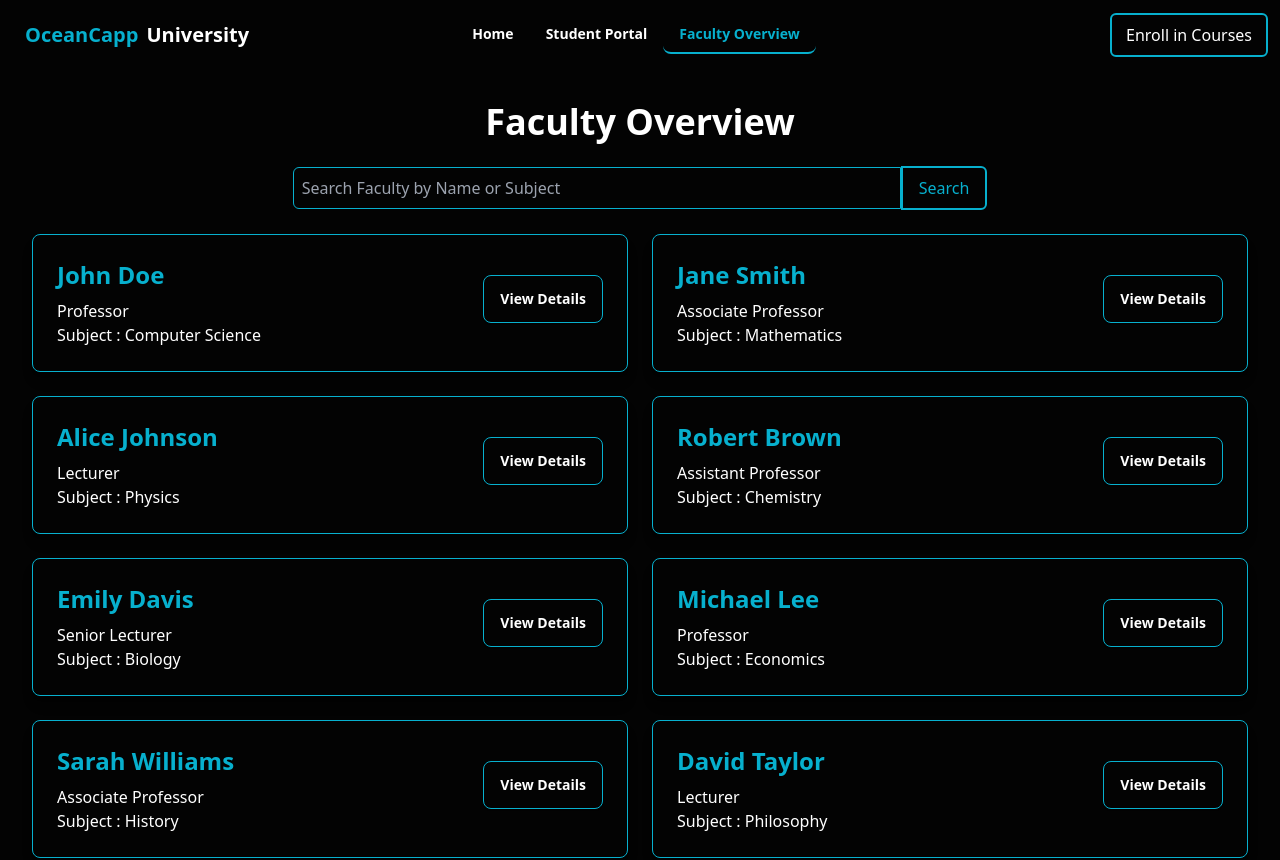
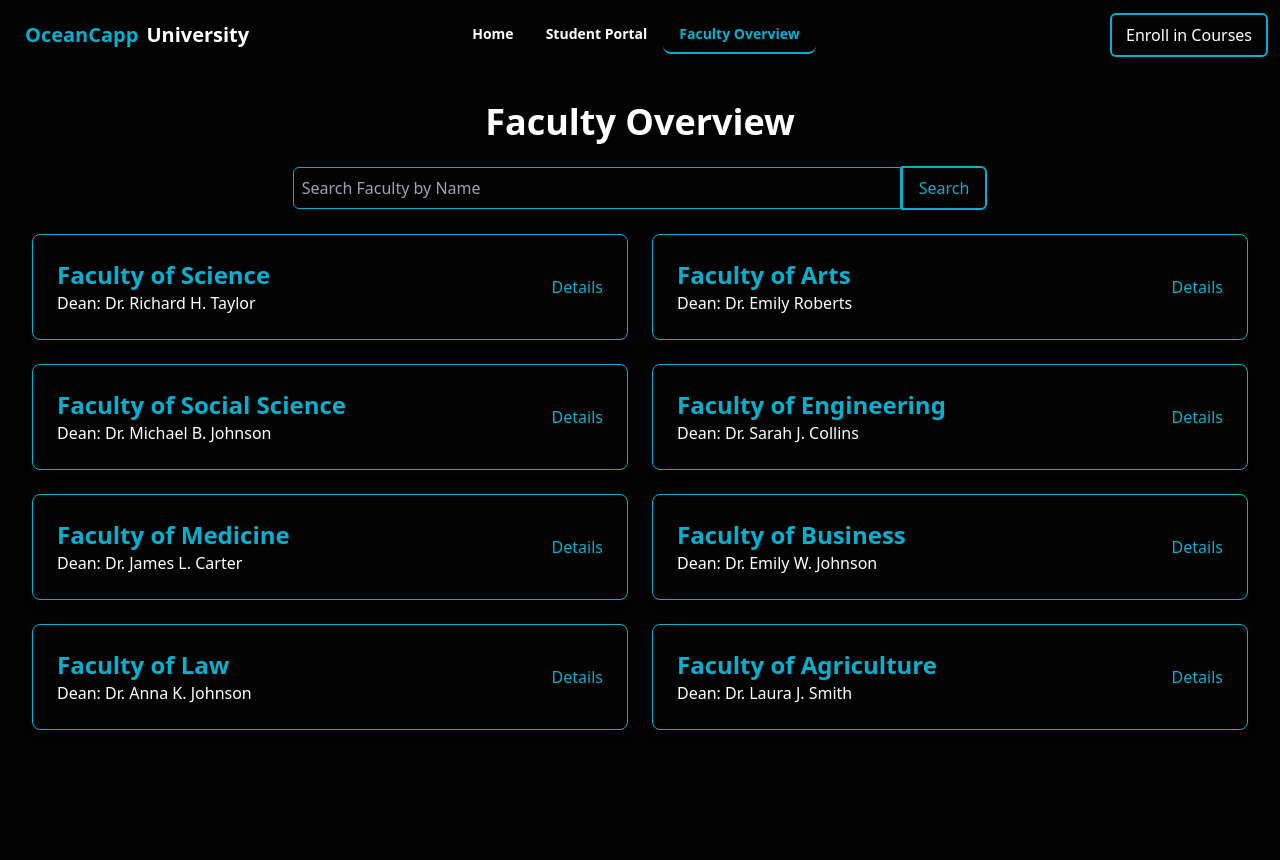
Before and after one commit to Monwar23/Student-Management-System, a React (Vite) app: page /faculty in a window 1280 px wide. Shown: the top 860 px of the page. Built offline with nearby package versions, Linux system fonts and the light colour scheme.

Commit message:
updated faculty details

```diff
--- a/public/facultyList.json
+++ b/public/facultyList.json
@@ -1,112 +1,285 @@
 [
     {
         "id": 1,
-        "name": "John Doe",
-        "designation": "Professor",
-        "subject": "Computer Science",
+        "facultyName": "Faculty of Science",
+        "deanName": "Dr. Richard H. Taylor",
+        "facultyDetails": {
+            "contact": "+123456789",
+            "officeHours": "9 AM - 5 PM",
+            "location": "Science Building, Main Campus"
+        },
+        "departments": [
+            {
+                "id": 1,
+                "name": "Department of Computer Science",
+                "head": "John Doe",
+                "contact": "john@university.edu",
                 "officeHours": "10 AM - 12 PM",
-        "contact": "john@university.edu",
-        "bio": "Ph.D. in Computer Science from XYZ University. Research interests include algorithms and artificial intelligence.",
-        "courses": ["CS101 - Introduction to Programming", "CS201 - Data Structures"],
-        "profileImage": "https://i.ibb.co.com/sbHX87w/Whats-App-Image-2024-10-04-at-22-39-32-fb73657b.jpg"
+                "courses": [
+                    "CS101 - Introduction to Programming",
+                    "CS201 - Data Structures"
+                ]
             },
             {
                 "id": 2,
-        "name": "Jane Smith",
-        "designation": "Associate Professor",
-        "subject": "Mathematics",
+                "name": "Department of Mathematics",
+                "head": "Jane Smith",
+                "contact": "jane@university.edu",
                 "officeHours": "1 PM - 3 PM",
-        "contact": "jane@university.edu",
-        "bio": "M.Sc. in Mathematics. Focus on number theory and statistics.",
-        "courses": ["MATH101 - Calculus I", "MATH201 - Linear Algebra"],
-        "profileImage": "https://i.ibb.co.com/pbL5pSY/Whats-App-Image-2024-10-04-at-22-39-31-bfde0240.jpg"
+                "courses": [
+                    "MATH101 - Calculus I",
+                    "MATH201 - Linear Algebra"
+                ]
             },
             {
                 "id": 3,
-        "name": "Alice Johnson",
-        "designation": "Lecturer",
-        "subject": "Physics",
+                "name": "Department of Physics",
+                "head": "Alice Johnson",
+                "contact": "alice@university.edu",
                 "officeHours": "11 AM - 1 PM",
-        "contact": "alice@university.edu",
-        "bio": "B.Sc. in Physics with research in quantum mechanics.",
-        "courses": ["PHYS101 - General Physics", "PHYS201 - Quantum Mechanics"],
-        "profileImage": "https://i.ibb.co.com/P6jRCVR/Whats-App-Image-2024-10-04-at-22-39-30-103912f2.jpg"
+                "courses": [
+                    "PHYS101 - General Physics",
+                    "PHYS201 - Quantum Mechanics"
+                ]
+            }
+        ]
+    },
+    {
+        "id": 2,
+        "facultyName": "Faculty of Arts",
+        "deanName": "Dr. Emily Roberts",
+        "facultyDetails": {
+            "contact": "+987654321",
+            "officeHours": "9 AM - 5 PM",
+            "location": "Arts Building, North Wing"
+        },
+        "departments": [
+            {
+                "id": 4,
+                "name": "Department of History",
+                "head": "Sarah Williams",
+                "contact": "sarah@university.edu",
+                "officeHours": "10 AM - 12 PM",
+                "courses": [
+                    "HIST101 - World History",
+                    "HIST201 - Medieval Europe"
+                ]
+            },
+            {
+                "id": 5,
+                "name": "Department of Philosophy",
+                "head": "David Taylor",
+                "contact": "david@university.edu",
+                "officeHours": "3 PM - 5 PM",
+                "courses": [
+                    "PHIL101 - Introduction to Philosophy",
+                    "PHIL201 - Ethics"
+                ]
+            }
+        ]
+    },
+    {
+        "id": 3,
+        "facultyName": "Faculty of Social Science",
+        "deanName": "Dr. Michael B. Johnson",
+        "facultyDetails": {
+            "contact": "+1122334455",
+            "officeHours": "9 AM - 5 PM",
+            "location": "Social Sciences Building, East Wing"
+        },
+        "departments": [
+            {
+                "id": 6,
+                "name": "Department of Sociology",
+                "head": "James Anderson",
+                "contact": "james@university.edu",
+                "officeHours": "9 AM - 11 AM",
+                "courses": [
+                    "SOC101 - Introduction to Sociology",
+                    "SOC201 - Social Stratification"
+                ]
+            },
+            {
+                "id": 7,
+                "name": "Department of Psychology",
+                "head": "Olivia Martinez",
+                "contact": "olivia@university.edu",
+                "officeHours": "12 PM - 2 PM",
+                "courses": [
+                    "PSYCH101 - Introduction to Psychology",
+                    "PSYCH201 - Cognitive Psychology"
+                ]
+            }
+        ]
     },
     {
         "id": 4,
-        "name": "Robert Brown",
-        "designation": "Assistant Professor",
-        "subject": "Chemistry",
+        "facultyName": "Faculty of Engineering",
+        "deanName": "Dr. Sarah J. Collins",
+        "facultyDetails": {
+            "contact": "+2233445566",
+            "officeHours": "9 AM - 5 PM",
+            "location": "Engineering Building, South Wing"
+        },
+        "departments": [
+            {
+                "id": 8,
+                "name": "Department of Electrical Engineering",
+                "head": "Robert Brown",
+                "contact": "robert@university.edu",
                 "officeHours": "2 PM - 4 PM",
-        "contact": "robert@university.edu",
-        "bio": "Ph.D. in Chemistry specializing in organic synthesis.",
-        "courses": ["CHEM101 - Introduction to Chemistry", "CHEM201 - Organic Chemistry"],
-        "profileImage": "https://i.ibb.co.com/FXJ7PrB/Whats-App-Image-2024-10-04-at-22-39-28-adb57743.jpg"
+                "courses": [
+                    "EE101 - Circuit Analysis",
+                    "EE201 - Signal Processing"
+                ]
+            },
+            {
+                "id": 9,
+                "name": "Department of Mechanical Engineering",
+                "head": "Emily Davis",
+                "contact": "emily@university.edu",
+                "officeHours": "9 AM - 11 AM",
+                "courses": [
+                    "ME101 - Thermodynamics",
+                    "ME201 - Fluid Mechanics"
+                ]
+            }
+        ]
     },
     {
         "id": 5,
-        "name": "Emily Davis",
-        "designation": "Senior Lecturer",
-        "subject": "Biology",
-        "officeHours": "9 AM - 11 AM",
-        "contact": "emily@university.edu",
-        "bio": "M.Sc. in Biology with a focus on ecology and evolution.",
-        "courses": ["BIO101 - Introduction to Biology", "BIO201 - Ecology"],
-        "profileImage": "https://i.ibb.co.com/YZQNFjG/Whats-App-Image-2024-10-04-at-22-39-27-e359895b.jpg"
+        "facultyName": "Faculty of Medicine",
+        "deanName": "Dr. James L. Carter",
+        "facultyDetails": {
+            "contact": "+3344556677",
+            "officeHours": "9 AM - 5 PM",
+            "location": "Medical School, Main Campus"
+        },
+        "departments": [
+            {
+                "id": 10,
+                "name": "Department of Anatomy",
+                "head": "Dr. Michael Green",
+                "contact": "michael@university.edu",
+                "officeHours": "8 AM - 10 AM",
+                "courses": [
+                    "ANAT101 - Human Anatomy",
+                    "ANAT201 - Comparative Anatomy"
+                ]
+            },
+            {
+                "id": 11,
+                "name": "Department of Physiology",
+                "head": "Dr. Lisa White",
+                "contact": "lisa@university.edu",
+                "officeHours": "1 PM - 3 PM",
+                "courses": [
+                    "PHYSIO101 - Human Physiology",
+                    "PHYSIO201 - Neurophysiology"
+                ]
+            }
+        ]
     },
     {
         "id": 6,
-        "name": "Michael Lee",
-        "designation": "Professor",
-        "subject": "Economics",
-        "officeHours": "1 PM - 3 PM",
-        "contact": "michael@university.edu",
-        "bio": "Ph.D. in Economics with a focus on macroeconomic policies.",
-        "courses": ["ECON101 - Microeconomics", "ECON201 - Macroeconomics"],
-        "profileImage": "https://i.ibb.co.com/BCBqm14/Whats-App-Image-2024-10-04-at-22-39-26-116b6f9a.jpg"
+        "facultyName": "Faculty of Business",
+        "deanName": "Dr. Emily W. Johnson",
+        "facultyDetails": {
+            "contact": "+5566778899",
+            "officeHours": "9 AM - 5 PM",
+            "location": "Business Building, West Wing"
+        },
+        "departments": [
+            {
+                "id": 12,
+                "name": "Department of Management",
+                "head": "David Wilson",
+                "contact": "david.wilson@university.edu",
+                "officeHours": "10 AM - 12 PM",
+                "courses": [
+                    "MGT101 - Principles of Management",
+                    "MGT201 - Strategic Management"
+                ]
+            },
+            {
+                "id": 13,
+                "name": "Department of Finance",
+                "head": "Susan Brown",
+                "contact": "susan.brown@university.edu",
+                "officeHours": "2 PM - 4 PM",
+                "courses": [
+                    "FIN101 - Introduction to Finance",
+                    "FIN201 - Corporate Finance"
+                ]
+            }
+        ]
     },
     {
         "id": 7,
-        "name": "Sarah Williams",
-        "designation": "Associate Professor",
-        "subject": "History",
+        "facultyName": "Faculty of Law",
+        "deanName": "Dr. Anna K. Johnson",
+        "facultyDetails": {
+            "contact": "+9988776655",
+            "officeHours": "9 AM - 5 PM",
+            "location": "Law Building, South Campus"
+        },
+        "departments": [
+            {
+                "id": 14,
+                "name": "Department of Criminal Law",
+                "head": "Thomas Anderson",
+                "contact": "thomas@university.edu",
                 "officeHours": "10 AM - 12 PM",
-        "contact": "sarah@university.edu",
-        "bio": "M.A. in History with a focus on medieval European history.",
-        "courses": ["HIST101 - World History", "HIST201 - Medieval Europe"],
-        "profileImage": "https://i.ibb.co.com/YD55SPP/Whats-App-Image-2024-10-04-at-22-39-23-9f89ff35.jpg"
+                "courses": [
+                    "CRIM101 - Introduction to Criminal Law",
+                    "CRIM201 - Criminal Procedure"
+                ]
+            },
+            {
+                "id": 15,
+                "name": "Department of Civil Law",
+                "head": "Karen Taylor",
+                "contact": "karen@university.edu",
+                "officeHours": "1 PM - 3 PM",
+                "courses": [
+                    "CIVIL101 - Introduction to Civil Law",
+                    "CIVIL201 - Family Law"
+                ]
+            }
+        ]
     },
     {
         "id": 8,
-        "name": "David Taylor",
-        "designation": "Lecturer",
-        "subject": "Philosophy",
-        "officeHours": "3 PM - 5 PM",
-        "contact": "david@university.edu",
-        "bio": "M.A. in Philosophy with research in ethics and political philosophy.",
-        "courses": ["PHIL101 - Introduction to Philosophy", "PHIL201 - Ethics"],
-        "profileImage": "https://i.ibb.co.com/1sG9kKL/Whats-App-Image-2024-10-04-at-22-39-24-572aab94.jpg"
+        "facultyName": "Faculty of Agriculture",
+        "deanName": "Dr. Laura J. Smith",
+        "facultyDetails": {
+            "contact": "+6677889900",
+            "officeHours": "9 AM - 5 PM",
+            "location": "Agriculture Building, Main Campus"
+        },
+        "departments": [
+            {
+                "id": 16,
+                "name": "Department of Crop Science",
+                "head": "Laura Green",
+                "contact": "laura@university.edu",
+                "officeHours": "10 AM - 12 PM",
+                "courses": [
+                    "CROP101 - Principles of Crop Science",
+                    "CROP201 - Soil Management"
+                ]
             },
             {
-        "id": 9,
-        "name": "Olivia Martinez",
-        "designation": "Assistant Professor",
-        "subject": "Psychology",
-        "officeHours": "12 PM - 2 PM",
-        "contact": "olivia@university.edu",
-        "bio": "Ph.D. in Psychology focusing on cognitive behavioral therapy.",
-        "courses": ["PSYCH101 - Introduction to Psychology", "PSYCH201 - Cognitive Psychology"],
-        "profileImage": "https://i.ibb.co.com/9rY2SGV/Whats-App-Image-2024-10-04-at-22-39-35-887068a6.jpg"
-    },
-    {
-        "id": 10,
-        "name": "James Anderson",
-        "designation": "Senior Lecturer",
-        "subject": "Sociology",
-        "officeHours": "9 AM - 11 AM",
-        "contact": "james@university.edu",
-        "bio": "M.A. in Sociology with a focus on social inequality and justice.",
-        "courses": ["SOC101 - Introduction to Sociology", "SOC201 - Social Stratification"],
-        "profileImage": "https://i.ibb.co.com/Ks6LPWq/Whats-App-Image-2024-10-04-at-22-39-33-6fa97259.jpg"
+                "id": 17,
+                "name": "Department of Animal Science",
+                "head": "James King",
+                "contact": "james.king@university.edu",
+                "officeHours": "2 PM - 4 PM",
+                "courses": [
+                    "ANIMAL101 - Introduction to Animal Science",
+                    "ANIMAL201 - Livestock Management"
+                ]
             }
         ]
+    }
+]
--- a/src/Pages/FacultyManagement.jsx
+++ b/src/Pages/FacultyManagement.jsx
@@ -1,21 +1,14 @@
 import { useState } from "react";
 import { Link, useLoaderData } from "react-router-dom";
 
-
-
 const FacultyManagement = () => {
   const [search, setSearch] = useState("");
-  const [expandedIndex, setExpandedIndex] = useState(null);
-  const facultyList=useLoaderData()
+  const facultyList = useLoaderData();
 
+  // Filter faculty list based on search input
   const filteredFaculty = facultyList.filter((faculty) =>
-    faculty.name.toLowerCase().includes(search.toLowerCase()) ||
-    faculty.subject.toLowerCase().includes(search.toLowerCase())
+    faculty.facultyName.toLowerCase().includes(search.toLowerCase())
   );
-
-  const toggleExpand = (index) => {
-    setExpandedIndex(expandedIndex === index ? null : index);
-  };
 
   const handleSearch = () => {
     console.log("Search term:", search);
@@ -28,7 +21,7 @@ const FacultyManagement = () => {
       <div className="flex justify-center items-center mb-6">
         <input
           type="text"
-          placeholder="Search Faculty by Name or Subject"
+          placeholder="Search Faculty by Name"
           className="border border-[#07B0CE] focus:border-[#07B0CE] focus:outline-[#07B0CE] p-2 rounded-l-md w-1/2 md:w-1/2 bg-transparent text-white"
           value={search}
           onChange={(e) => setSearch(e.target.value)}
@@ -42,31 +35,29 @@ const FacultyManagement = () => {
       </div>
 
       <div className="grid gap-6 md:grid-cols-2">
-        {filteredFaculty.map((faculty, index) => (
+        {filteredFaculty.map((faculty) => (
           <div
-            key={index}
-            className="border border-[#07B0CE] p-6 shadow-lg rounded-lg hover:shadow-xl transition relative"
+            key={faculty.id}
+            className="border border-[#07B0CE] p-6 shadow-lg rounded-lg transition"
           >
            <div className="flex justify-between">
-           <div className="cursor-pointer" onClick={() => toggleExpand(index)}>
-              <h2 className="text-2xl font-semibold text-[#07B0CE]">{faculty.name}</h2>
-              <p className="text-white mt-2">{faculty.designation}</p>
-              <p className="text-white">Subject : {faculty.subject}</p>
-            </div>
-            <Link to={`/faculty/${faculty.id}`} className="btn bg-transparent border border-[#07B0CE] mt-4 text-white hover:bg-[#07B0CE] hover:border-none">View Details</Link>
+           <div>
+           <h2 className="text-2xl font-semibold text-[#07B0CE]">
+              {faculty.facultyName}
+            </h2>
+            <p className="text-white">Dean: {faculty.deanName}</p>
            </div>
-            {expandedIndex === index && (
-              <div className="mt-4 border border-[#07B0CE] p-4 rounded-lg shadow-lg">
-                <p className="text-white"><strong>Office Hours : </strong> {faculty.officeHours}</p>
-                <p className="text-white"><strong>Contact : </strong> <a href={`mailto:${faculty.contact}`} className="text-white">{faculty.contact}</a></p>
-              </div>
-            )}
+           <Link
+              to={`/faculty/${faculty.id}`}
+              className="mt-4 text-[#07B0CE] hover:underline"
+            >
+              Details
+            </Link>
+
+           </div>
+
           </div>
         ))}
-
-        {filteredFaculty.length === 0 && (
-          <p className="text-center text-white">No faculty members found.</p>
-        )}
       </div>
     </div>
   );
--- a/src/Pages/FacultyProfile.jsx
+++ b/src/Pages/FacultyProfile.jsx
@@ -1,23 +1,36 @@
 import { useLoaderData, useParams } from "react-router-dom";
 
 const FacultyProfile = () => {
-    const faculties = useLoaderData()
-    const { id } = useParams()
+    const faculties = useLoaderData();
+    const { id } = useParams();
     const faculty = faculties.find((faculty) => faculty.id === Number(id));
 
     console.log(faculty);
-    const {name,profileImage,bio,courses,officeHours,contact}=faculty
+    const { facultyName, deanName, facultyDetails, departments } = faculty;
+
     return (
         <div className="p-4 border border-[#07B0CE] text-white m-8 text-center rounded-xl">
-            <div className="flex justify-center ">
-            <img src={profileImage} alt={faculty.name} className="rounded-full w-44 h-44" />
+            <h1 className="text-3xl font-bold text-[#07B0CE]">{facultyName}</h1>
+            <h2 className="mt-2 text-xl">Dean: {deanName}</h2>
+
+            <div className="mt-4">
+                <p><strong className="text-[#07B0CE]">Contact:</strong> {facultyDetails.contact}</p>
+                <p><strong className="text-[#07B0CE]">Office Hours:</strong> {facultyDetails.officeHours}</p>
+                <p><strong className="text-[#07B0CE]">Location:</strong> {facultyDetails.location}</p>
             </div>
-            <h1 className="text-3xl font-bold text-[#07B0CE]">{name}</h1>
-            <p className="mt-4"><strong className="text-[#07B0CE]">Bio :</strong> {bio}</p>
-            <p className="mt-4"><strong className="text-[#07B0CE]">Courses :</strong> {courses.join(", ")}</p>
-            <p className="mt-4"><strong className="text-[#07B0CE]">Office Hours :</strong> {officeHours}</p>
-            <p className="mt-4"><strong className="text-[#07B0CE]">Contact :</strong> <a href={`mailto:${contact}`}>{contact}</a></p>
 
+            <h3 className="mt-6 text-2xl font-bold text-[#07B0CE]">Departments</h3>
+            <div className="flex flex-wrap justify-center mt-4">
+                {departments.map(department => (
+                    <div key={department.id} className="border border-[#07B0CE] rounded-lg p-4 m-2 flex flex-col text-left bg-gray-800">
+                        <h4 className="text-lg font-semibold text-[#07B0CE]">{department.name}</h4>
+                        <p><strong className="text-[#07B0CE]">Head:</strong> {department.head}</p>
+                        <p><strong className="text-[#07B0CE]">Contact:</strong> <a href={`mailto:${department.contact}`}>{department.contact}</a></p>
+                        <p><strong className="text-[#07B0CE]">Office Hours:</strong> {department.officeHours}</p>
+                        <p><strong className="text-[#07B0CE]">Courses:</strong> {department.courses.join(", ")}</p>
+                    </div>
+                ))}
+            </div>
         </div>
     );
 };
--- a/src/Pages/StudentDashboard.jsx
+++ b/src/Pages/StudentDashboard.jsx
@@ -31,7 +31,7 @@ const StudentDashboard = () => {
 
 
             <button
-              className="mt-4 btn bg-transparent border border-[#07B0CE] text-white hover:bg-[#07B0CE] hover:border-none"
+              className="mt-4 text-[#07B0CE] hover:underline"
               onClick={() => setSelectedCourse(course)}
             >
               Details Course
```
Lines whose indentation alone changed are shown as unchanged.
